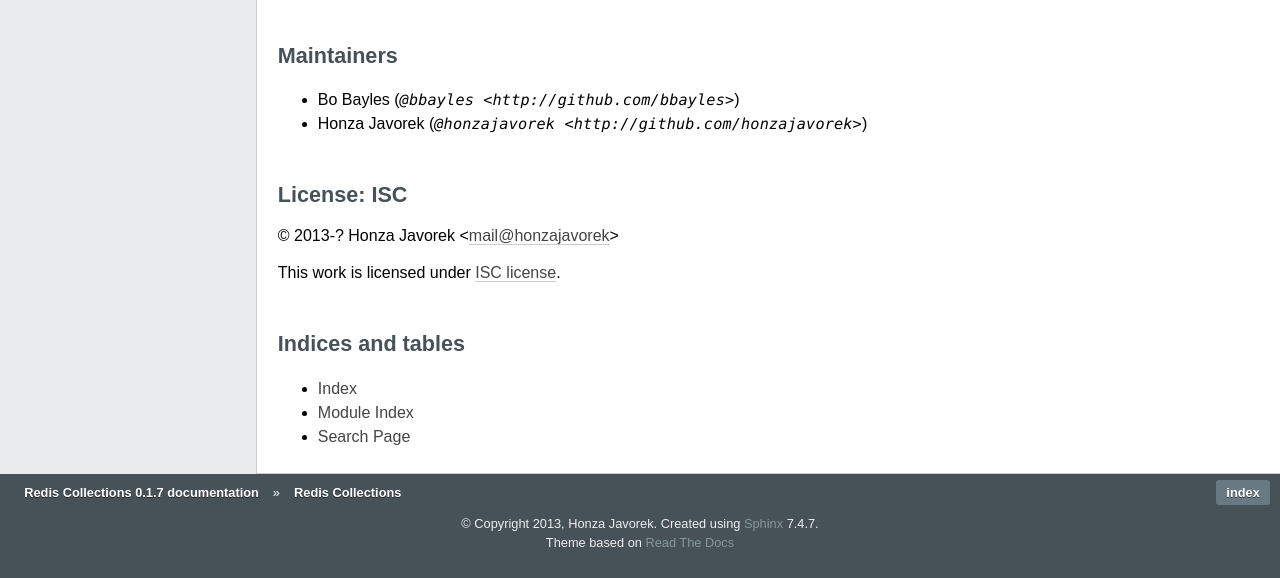
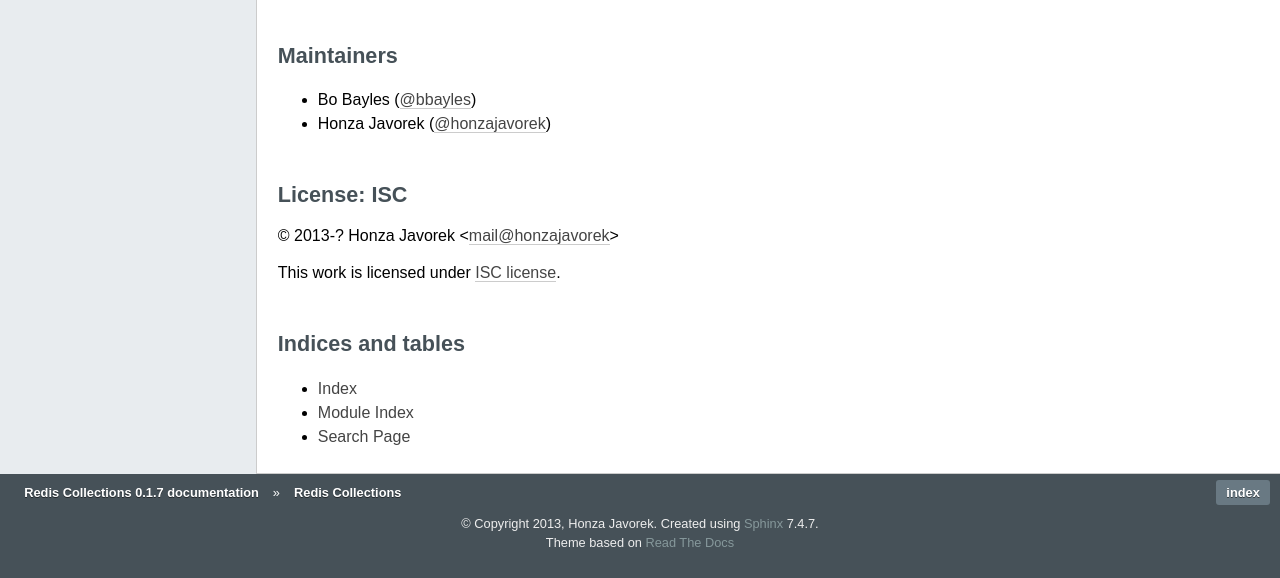
Before and after one commit to redis-collections/redis-collections, a Sphinx documentation site: the page built from docs/index.rst, in a window 1280 px wide and 900 px high, scrolled down 3782 px, cut to the strip 322-900 px from the top of the window. Built offline with Sphinx 7.4.7, drawn with Linux system fonts in a browser that asks for light colours.

Commit message:
Fix links

```diff
--- a/docs/index.rst
+++ b/docs/index.rst
@@ -157,8 +157,8 @@ Redis Collections are composed of only several classes. All items listed below a
 Maintainers
 -----------
 
-- Bo Bayles (`@bbayles <http://github.com/bbayles>`)
-- Honza Javorek (`@honzajavorek <http://github.com/honzajavorek>`)
+- Bo Bayles (`@bbayles <http://github.com/bbayles>`_)
+- Honza Javorek (`@honzajavorek <http://github.com/honzajavorek>`_)
 
 License: ISC
 ------------
```
